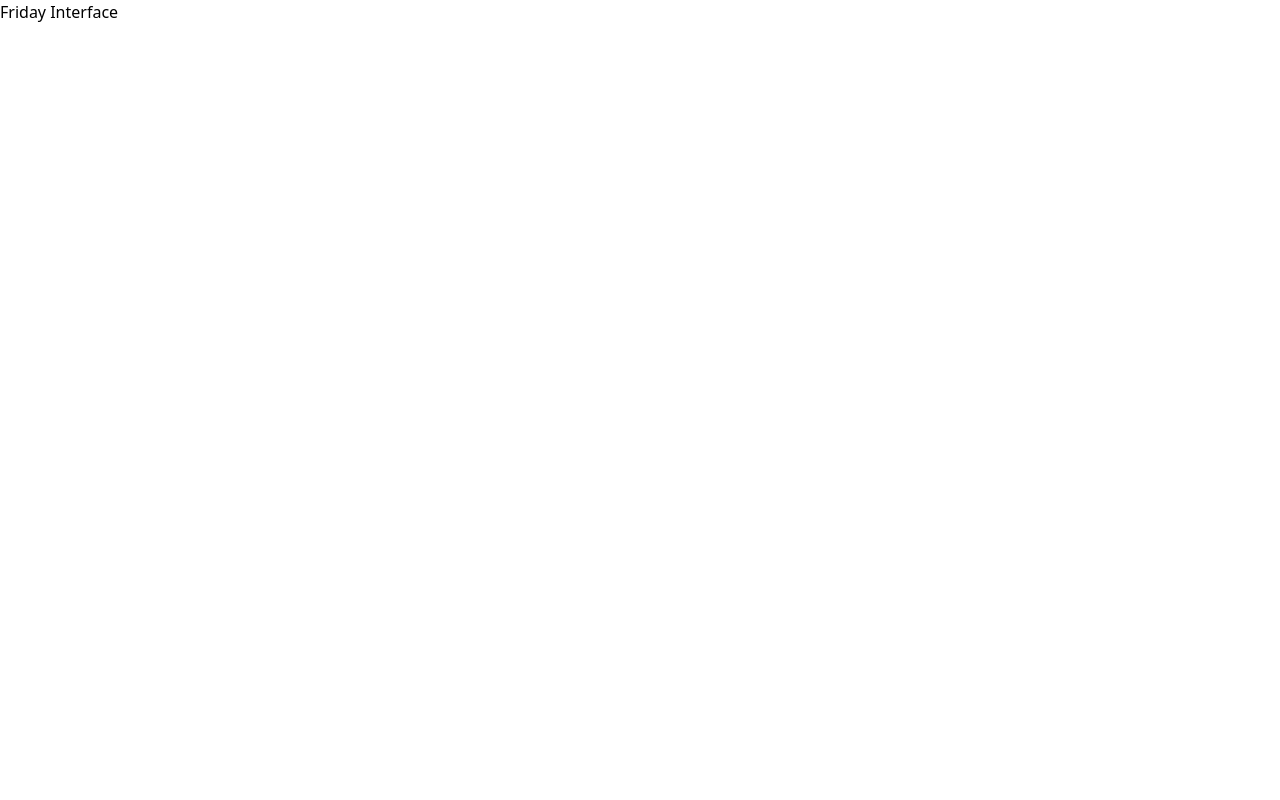
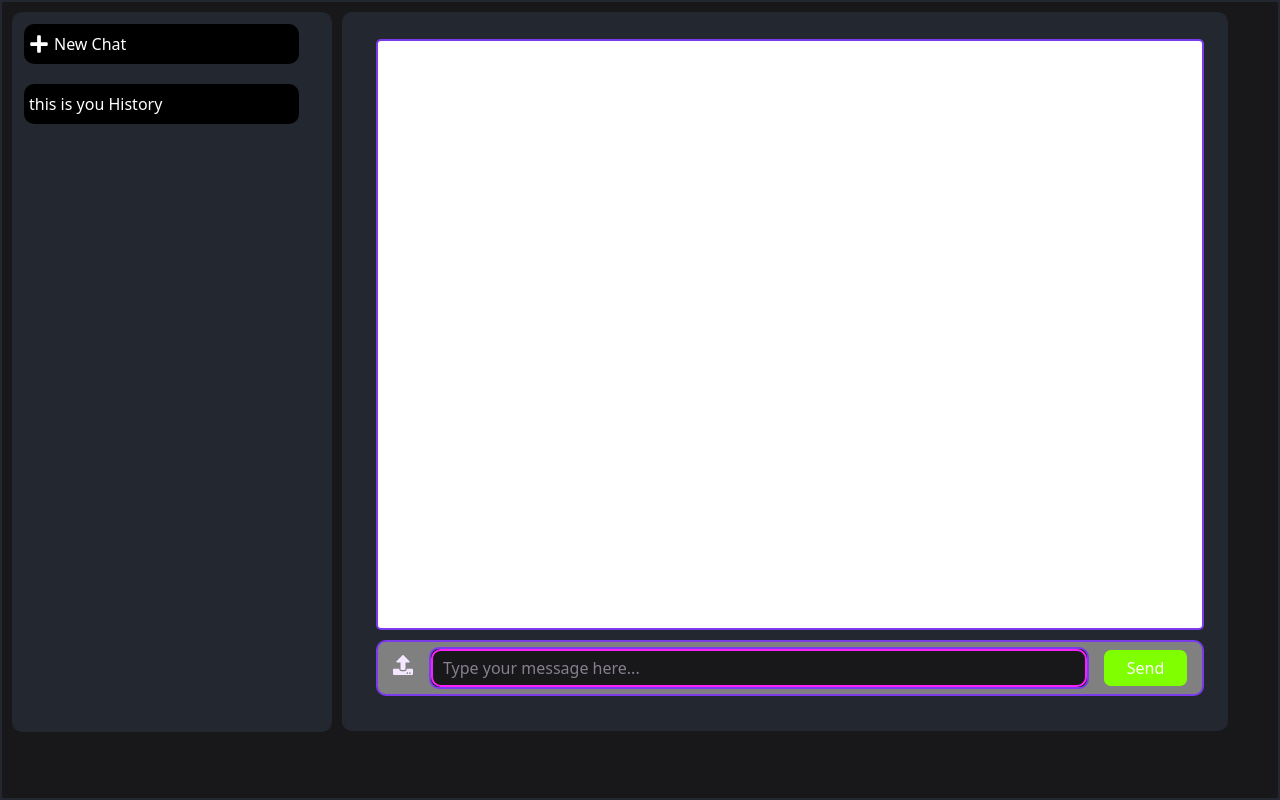
Before and after one commit to shubh-gupta145/Placement-Mantra, a React (Vite) app in the folder Frontend/: page /CGPA in a window 1280 px wide. Built offline with nearby package versions, Linux system fonts and the light colour scheme.

Commit message:
Today I made ChatBot Page

```diff
--- a/Frontend/src/components/Friday A.I/FridayInterFace.jsx
+++ b/Frontend/src/components/Friday A.I/FridayInterFace.jsx
@@ -1,8 +1,34 @@
 import styles from "./FridayInterFace.module.css";
+import { FaPlus } from "react-icons/fa";
+import { FaUpload } from "react-icons/fa";
 function FridayInterFace() {
   return (
     <div className={styles.wrapper}>
-      <h1>Friday Interface</h1>
+        <div className={styles.SettingPannel}>
+<div className={styles.NewChat}>
+    <div className={styles.NewChatIcon}>
+        <FaPlus className="text-xl" />
+    </div>
+<span className={styles.text}> New Chat</span>
+</div>
+<div className={styles.HistoryChats}>
+<span className={styles.text}>this is you History</span>
+</div>
+        </div>
+        <div className={styles.OutputPannel}>
+      <div className={styles.DisplayScreen}>
+
+      </div>
+<div className={styles.InputPannel}>
+    <div className={styles.UploadIcon}>
+<FaUpload size={20} />
+</div>
+<div className={styles.InputContainer}>
+<input type="text" placeholder="Type your message here..." className={styles.InputBox}/>
+</div>
+<button className={styles.SendButton}>Send</button>
+</div>
+        </div>
     </div>
   );
 }
--- a/Frontend/src/components/Friday A.I/FridayInterface.module.css
+++ b/Frontend/src/components/Friday A.I/FridayInterface.module.css
@@ -0,0 +1,103 @@
+.wrapper {
+  height: 100vh;
+  width: 100vw;
+  border: 2px solid #23272f;
+  display: flex;
+  gap: 10px;
+  padding: 10px 0px 0px 10px;
+  background-color: #18181b;
+}
+.SettingPannel {
+  height: 90vh;
+  width: 25vw;
+  border: 2px solid #23272f;
+  display: flex;
+  flex-direction: column;
+  gap: 20px;
+  padding: 10px 0px 0px 10px;
+  border-radius: 10px;
+  background-color: #23272f;
+}
+.NewChat {
+  height: 5vh;
+  width: 90%;
+  background-color: #000000;
+  color:white;
+  border-radius: 10px;
+  padding-left: 5px;
+  display: flex;
+  align-items: center;
+  gap: 5px;
+}
+.HistoryChats {
+  height: 5vh;
+  width: 90%;
+  background-color: #000000;
+  border-radius: 10px;
+  display: flex;
+  align-items: center;
+  padding-left: 5px;
+  color: #f3e8ff;
+}
+.OutputPannel {
+  height: 91.5%;
+  width: 70%;
+  background-color: #23272f;
+  border: 2px solid #23272f;
+  display: flex;
+  flex-direction: column;
+  align-items: center;
+  gap: 10px;
+  padding: 10px 0px 0px 10px;
+  border-radius: 10px;
+  padding-top: 20px;
+}
+.DisplayScreen {
+  height: 85%;
+  width: 95%;
+  background-color: white;
+  overflow-y: scroll;
+  border: 2px solid #7c3aed;
+  margin-top: 5px;
+  color: #f3e8ff;
+  border-radius:5px;
+}
+.InputPannel {
+  height: 7vh;
+  width: 95%;
+  background-color: grey;
+  border-radius: 10px;
+  border: 2px solid #7c3aed;
+  display: flex;
+  justify-content: space-evenly;
+  align-items: center;
+  color: #f3e8ff;
+}
+.InputContainer{
+    height: 80%;
+    width: 80%;
+    background-color: #18181b;
+    border-radius: 10px;
+    border: 2px solid #7c3aed;
+}
+.InputBox{
+    height:100%;
+    width:100%;
+    border-radius: 10px;
+}
+.UploadIcon{
+    height: 50%;
+    width: auto;
+    cursor: pointer;
+}
+.SendButton{
+    height: 70%;
+    width: 10%;
+    border-radius:7px;
+    color:white;
+    cursor: pointer;
+    background-color: chartreuse;
+}
+.text{
+    color:white;
+}
```
